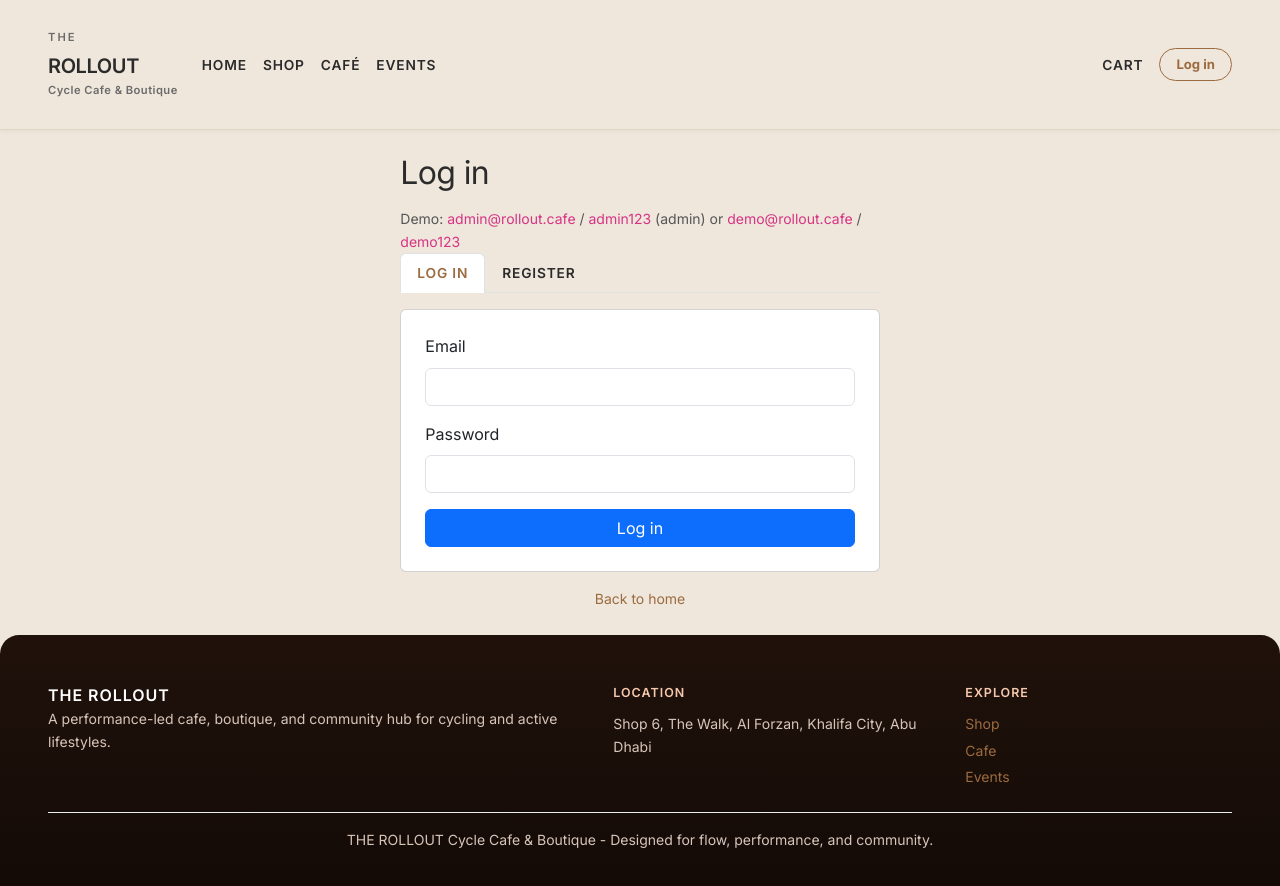
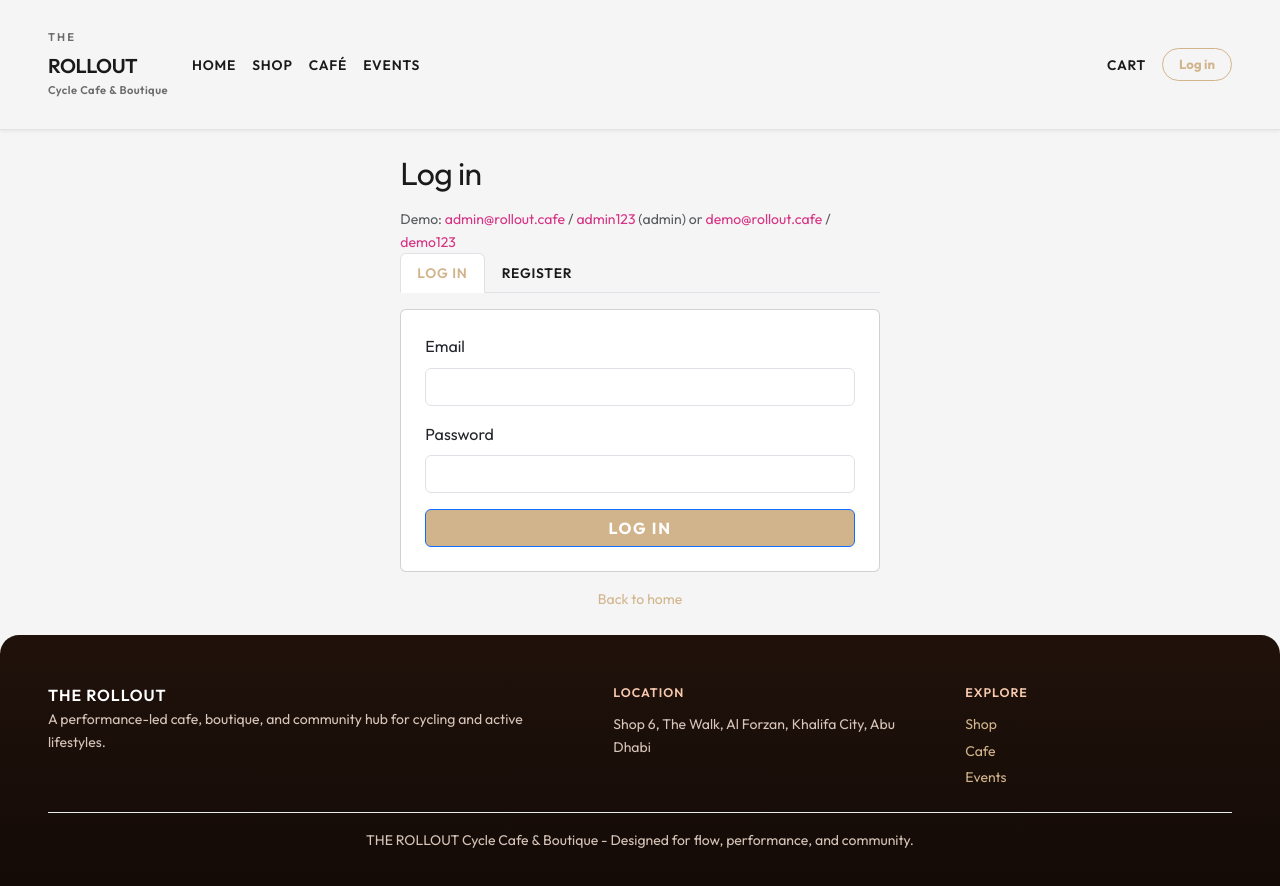
Before and after one commit to anu-anas-21/rollout-platform, a React (Vite) app in the folder frontend/: page /login in a window 1280 px wide. Shown: the top 886 px of the page. Built offline with nearby package versions, Linux system fonts and the light colour scheme; no server answers.

Commit message:
Front End UI

```diff
--- a/frontend/src/index.css
+++ b/frontend/src/index.css
@@ -17,30 +17,35 @@ html {
 }
 
 :root {
-  /* Premium Cafe/Lifestyle Color Palette - UNCHANGED */
-  --primary-bg: #EFE7DC;        /* Soft premium beige */
-  --secondary-bg: #E8DED2;      /* Slightly darker beige */
-  --card-bg: #FFFFFF;           /* Clean white cards */
+  /* Premium Cafe/Lifestyle Color Palette */
+  --brand-black: #1a1a1a;
+  --brand-sand: #d2b48c;
+  --brand-white: #ffffff;
+  --brand-bg: #f5f5f5;
 
-  --primary-text: #2B2B2B;     /* Dark charcoal */
-  --secondary-text: #6B6B6B;    /* Muted grey */
+  --primary-bg: var(--brand-bg);
+  --secondary-bg: var(--brand-white);
+  --card-bg: var(--brand-white);
 
-  --accent: #9C6B3F;           /* Coffee brown - premium */
-  --accent-dark: #7A5C3E;      /* Darker brown for hover */
-  --accent-light: #B8845C;      /* Lighter accent */
+  --primary-text: var(--brand-black);
+  --secondary-text: #6B6B6B;
 
-  --border: #E0D6C8;           /* Soft border */
-  --shadow: rgba(156, 107, 63, 0.1); /* Brand-colored shadow */
+  --accent: var(--brand-sand);
+  --accent-dark: #b89b74;
+  --accent-light: #e6ceb1;
+
+  --border: #e2e2e2;
+  --shadow: rgba(26, 26, 26, 0.08);
 
   /* Editor-style variables - MAPPED TO CAFE COLORS */
-  --font-family-ui: 'Montserrat', 'Inter', -apple-system, BlinkMacSystemFont, 'Segoe UI', Roboto, sans-serif;
+  --font-family-ui: 'Outfit', 'Montserrat', 'Inter', -apple-system, BlinkMacSystemFont, 'Segoe UI', Roboto, sans-serif;
   --color-bg: var(--primary-bg);
   --color-text: var(--primary-text);
   --color-border: var(--border);
   --color-bg-secondary: var(--secondary-bg);
   --color-text-secondary: var(--secondary-text);
   --color-bg-brand: var(--accent);
-  --color-bg-brand-hover: var(--accent-dark);
+  --color-bg-brand-hover: var(--brand-black);
   --color-bg-selected: var(--secondary-bg);
   --color-border-brand: var(--accent);
   --color-icon-brand: var(--accent);
@@ -341,3 +346,17 @@ a:hover {
   font-family: 'Outfit', sans-serif; /* Recommended font from earlier */
   line-height: 0.8;
 }
+
+/* Apply to your buttons */
+.btn-primary {
+  background-color: var(--brand-sand);
+  color: var(--brand-white);
+  text-transform: uppercase;
+  font-weight: 800;
+  letter-spacing: 0.1em;
+  transition: all 0.3s ease;
+}
+
+.btn-primary:hover {
+  background-color: var(--brand-black);
+}
--- /dev/null
+++ b/frontend/tailwind.config.ts
@@ -0,0 +1,26 @@
+import type { Config } from 'tailwindcss'
+
+const config: Config = {
+  content: [
+    './src/**/*.{js,jsx,ts,tsx}',
+    './index.html',
+  ],
+  theme: {
+    extend: {
+      colors: {
+        brand: {
+          black: '#1a1a1a',
+          sand: '#d2b48c',
+          white: '#ffffff',
+          bg: '#f5f5f5',
+        }
+      },
+      fontFamily: {
+        sans: ['Outfit', 'Montserrat', 'Inter', 'sans-serif'],
+      }
+    },
+  },
+  plugins: [],
+}
+
+export default config
```
Also changed, not shown: frontend/src/components/ProductCard.tsx (added, +43 -0 lines), frontend/src/context/StoreContext.tsx (added, +54 -0 lines), 2 other files (tests, documents, lock files or other folders).
